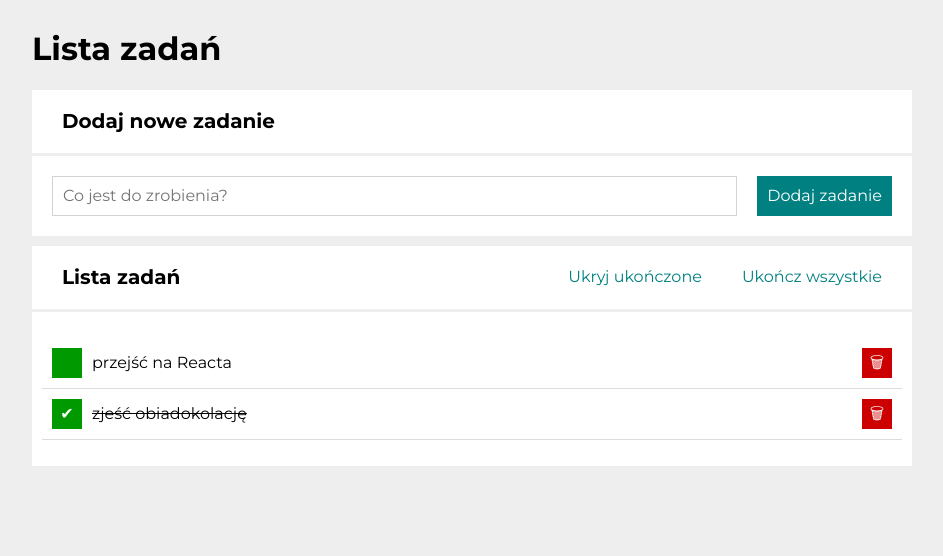
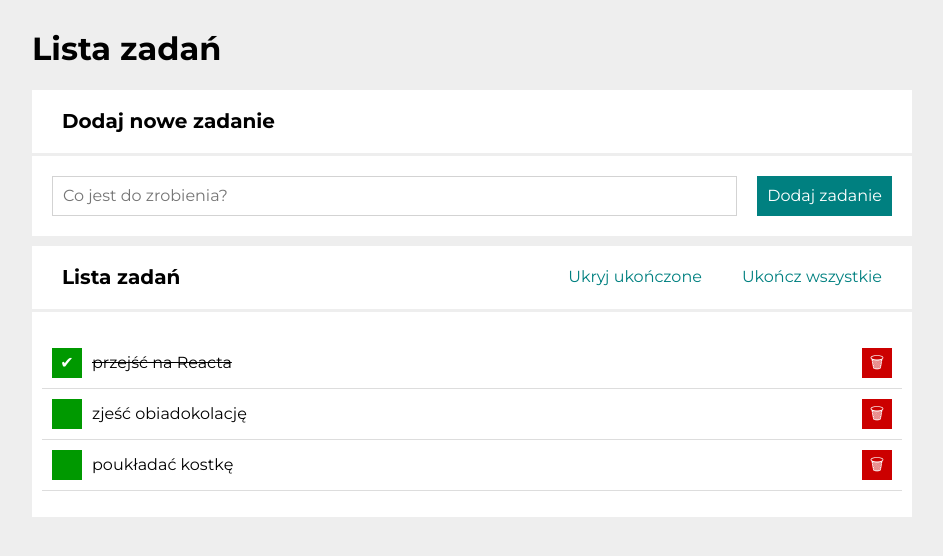
Before and after one commit to GrzegorzPacewicz/to-do-list, a React (Create React App) app: page / in a window 1280 px wide. Shown: the top 556 px of the page, without its empty margins (168-1111 px from the left). Built offline with nearby package versions, Linux system fonts and the light colour scheme.

Commit message:
Tasks list changed

```diff
--- a/src/App.js
+++ b/src/App.js
@@ -6,8 +6,9 @@ import Header from "./Header";
 import Container from "./Container";
 
 const tasks = [
-  { id: 1, content: "przejść na Reacta", done: false },
-  { id: 2, content: "zjeść obiadokolację", done: true },
+  { id: 1, content: "przejść na Reacta", done: true },
+  { id: 2, content: "zjeść obiadokolację", done: false },
+  { id: 3, content: "poukładać kostkę", done: false },
 ];
 
 const hideDoneTasks = false;
```
